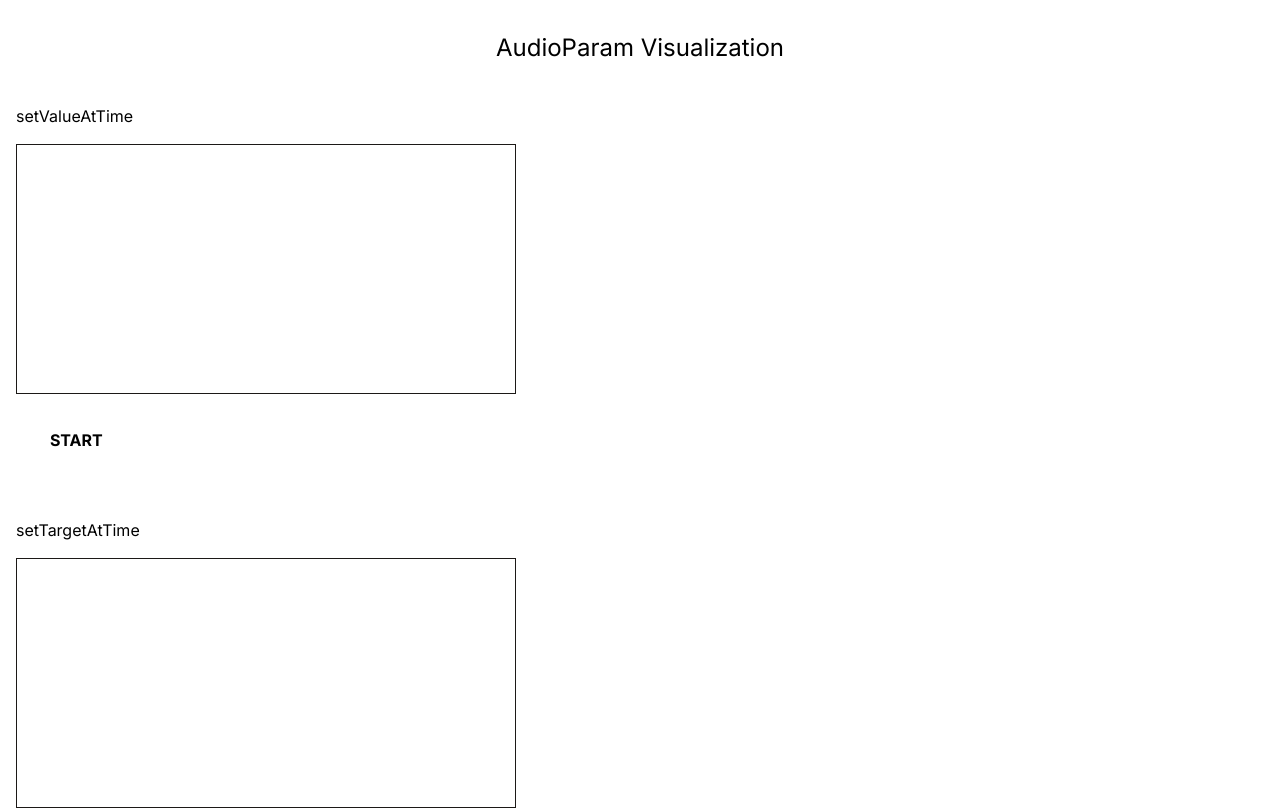
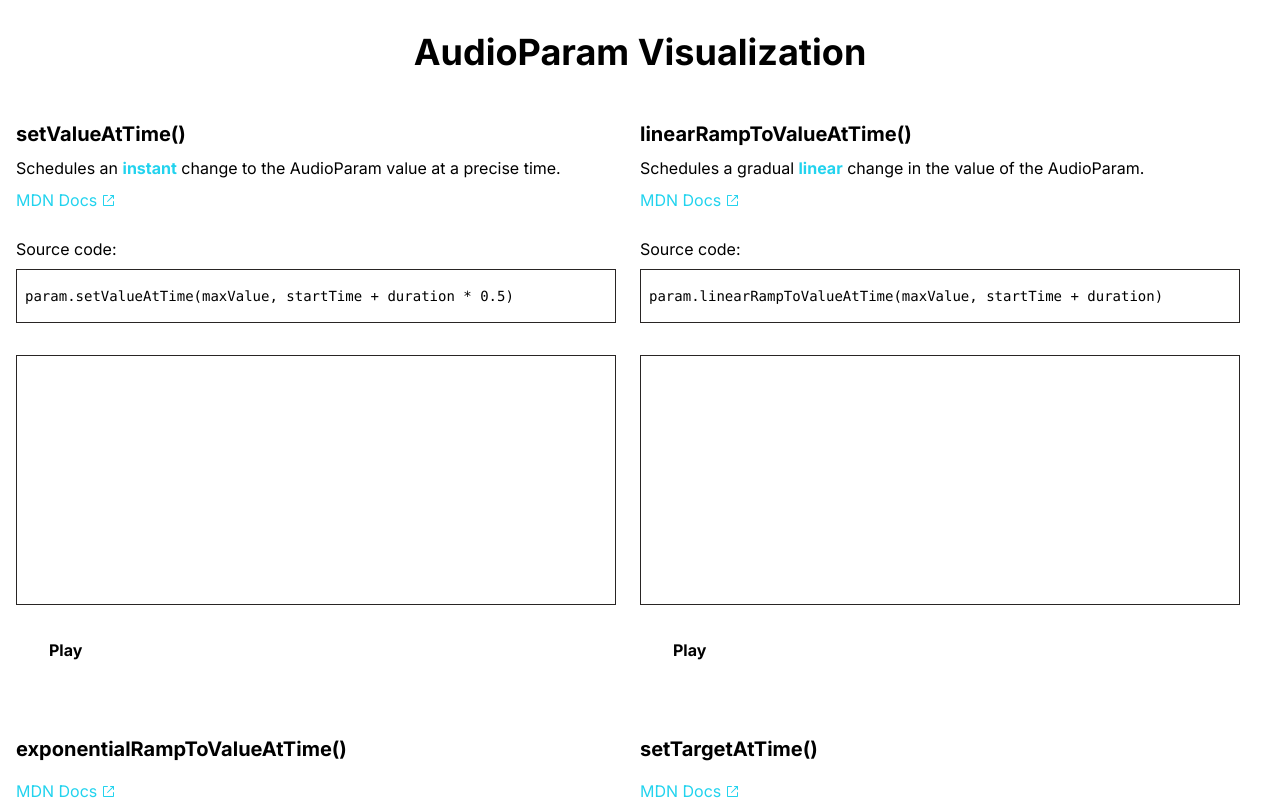
Before and after one commit to satelllte/audioparam-visualization, a Next.js app: page / in a window 1280 px wide. Shown: the top 809 px of the page. Built offline with nearby package versions, Linux system fonts and the light colour scheme.

Commit message:
visualization: description + code (WIP)

```diff
--- a/src/components/blocks/Button.tsx
+++ b/src/components/blocks/Button.tsx
@@ -17,7 +17,7 @@ export const Button = forwardRef<HTMLButtonElement, ButtonProps>((
   return (
     <ButtonBase
       ref={ref}
-      className='border-white hover:bg-zinc-900/75 focus:bg-zinc-900/90 active:bg-zinc-900 '
+      className='border-white/50 hover:bg-zinc-900/75 focus:bg-zinc-900/90 active:bg-zinc-900 '
       {...props}
     />
   )
--- a/src/components/blocks/ButtonBase.tsx
+++ b/src/components/blocks/ButtonBase.tsx
@@ -13,7 +13,7 @@ export const ButtonBase = forwardRef<HTMLButtonElement, ButtonBaseProps>((
   return (
     <button
       ref={ref}
-      className={`cursor-auto py-4 px-8 --w-full uppercase font-bold border-2 disabled:opacity-50 transition-all ${className}`}
+      className={`cursor-auto py-4 px-8 --w-full --uppercase font-bold border disabled:opacity-50 transition-all ${className}`}
       {...rest}
     />
   )
--- /dev/null
+++ b/src/components/icons/IconExternalLink.tsx
@@ -0,0 +1,21 @@
+/**
+ * Source: https://icons.radix-ui.com/
+ */
+export const IconExternalLink = () => {
+  return (
+    <svg
+      width="15"
+      height="15"
+      viewBox="0 0 15 15"
+      fill="none"
+      xmlns="http://www.w3.org/2000/svg"
+    >
+      <path
+        d="M3 2C2.44772 2 2 2.44772 2 3V12C2 12.5523 2.44772 13 3 13H12C12.5523 13 13 12.5523 13 12V8.5C13 8.22386 12.7761 8 12.5 8C12.2239 8 12 8.22386 12 8.5V12H3V3L6.5 3C6.77614 3 7 2.77614 7 2.5C7 2.22386 6.77614 2 6.5 2H3ZM12.8536 2.14645C12.9015 2.19439 12.9377 2.24964 12.9621 2.30861C12.9861 2.36669 12.9996 2.4303 13 2.497L13 2.5V2.50049V5.5C13 5.77614 12.7761 6 12.5 6C12.2239 6 12 5.77614 12 5.5V3.70711L6.85355 8.85355C6.65829 9.04882 6.34171 9.04882 6.14645 8.85355C5.95118 8.65829 5.95118 8.34171 6.14645 8.14645L11.2929 3H9.5C9.22386 3 9 2.77614 9 2.5C9 2.22386 9.22386 2 9.5 2H12.4999H12.5C12.5678 2 12.6324 2.01349 12.6914 2.03794C12.7504 2.06234 12.8056 2.09851 12.8536 2.14645Z"
+        fill="currentColor"
+        fillRule="evenodd"
+        clipRule="evenodd"
+      />
+    </svg>
+  )
+}
--- a/src/components/visualizations/CanvasDrawer.ts
+++ b/src/components/visualizations/CanvasDrawer.ts
@@ -35,7 +35,7 @@ export class CanvasDrawer {
 
     const draw = () => {
       this._context.strokeStyle = '#ffffff'
-      this._context.lineWidth = 4
+      this._context.lineWidth = 5
       this._context.beginPath()
       const x1 = Math.round(this._xPrev * this._canvas.width)
       const x2 = Math.round(this._x * this._canvas.width)
--- /dev/null
+++ b/src/components/visualizations/Paragraph.tsx
@@ -0,0 +1,19 @@
+interface HighlightProps {
+  children: string
+}
+
+export const Highlight = ({ children }: HighlightProps) => {
+  return (
+    <span className="font-bold text-cyan-400">{children}</span>
+  )
+}
+
+interface ParagraphProps {
+  children: React.ReactNode
+}
+
+export const Paragraph = ({ children }: ParagraphProps) => {
+  return (
+    <p>{children}</p>
+  )
+}
--- a/src/components/visualizations/Visualization.tsx
+++ b/src/components/visualizations/Visualization.tsx
@@ -1,5 +1,7 @@
+import Link from "next/link"
 import { useEffect, useRef } from "react"
 import { Button } from "@/components/blocks/Button"
+import { IconExternalLink } from "@/components/icons/IconExternalLink"
 import { CanvasDrawer } from "./CanvasDrawer"
 
 const duration = 1
@@ -18,11 +20,15 @@ export type AudioProcessingSchedulerFn = (options: AudioProcessingSchedulerOptio
 
 interface Props {
   title: string
+  description?: React.ReactNode
+  code?: string
   scheduleAudioProcessing: AudioProcessingSchedulerFn
 }
 
 export const Visualization = ({
   title,
+  description,
+  code,
   scheduleAudioProcessing,
 }: Props) => {
   const canvasRef = useRef<HTMLCanvasElement>(null)
@@ -82,18 +88,40 @@ export const Visualization = ({
     })
   }
 
+  const mdnUrl = `https://developer.mozilla.org/en-US/docs/Web/API/AudioParam/${title}`
+
   return (
-    <div className="py-6 max-w-xl">
-      <h2>{title}</h2>
-      <div className='my-4 relative w-[500px] h-[250px] max-w-full'>
+    <div className="py-6 w-full max-w-[600px]">
+      <h2 className="py-2 text-xl font-bold">{`${title}()`}</h2>
+      {description && (
+        <div>{description}</div>
+      )}
+      <div className="pb-4 pt-2">
+        <Link
+          className="text-cyan-400 inline-flex gap-1 items-center border-b border-b-transparent hover:border-b-cyan-400 motion-safe:transition-colors"
+          href={mdnUrl}
+          target="_blank"
+        >
+          MDN Docs <IconExternalLink/>
+        </Link>
+      </div>
+      {code && (
+        <div className="py-2">
+          <h3>Source code:</h3>
+          <pre className="border border-stone-800 --rounded-md my-2 px-2 py-4 text-xs sm:text-sm --pt-1 --pb-4 overflow-x-auto">
+            {code}
+          </pre>
+        </div>
+      )}
+      <div className='my-4 relative h-[250px] max-w-full'>
         <canvas
-          className="absolute inset-0 p-1 w-full h-full border border-stone-900 --bg-[length:10px_10px] --bg-[radial-gradient(theme(colors.sky[900])_10%,_transparent_10%)]"
+          className="absolute inset-0 p-1 w-full h-full border border-stone-800 --bg-[length:10px_10px] --bg-[radial-gradient(theme(colors.sky[900])_10%,_transparent_10%)]"
           ref={canvasRef}
-          width={500}
+          width={600}
           height={250}
         />
       </div>
-      <Button onClick={onStart}>Start</Button>
+      <Button onClick={onStart}>Play</Button>
     </div>
   )
 }
--- a/src/components/visualizations/VisualizationLinearRampToValueAtTime.tsx
+++ b/src/components/visualizations/VisualizationLinearRampToValueAtTime.tsx
@@ -1,4 +1,16 @@
 import { type AudioProcessingSchedulerFn, Visualization } from "./Visualization"
+import { Paragraph, Highlight } from './Paragraph'
+
+const Description = () => {
+  return (
+    <Paragraph>
+      Schedules a gradual <Highlight>linear</Highlight> change in the value of the AudioParam.
+    </Paragraph>
+  )
+}
+
+const code =
+`param.linearRampToValueAtTime(maxValue, startTime + duration)`
 
 export const VisualizationLinearRampToValueAtTime = () => {
   const scheduleAudioProcessing: AudioProcessingSchedulerFn = ({
@@ -14,6 +26,8 @@ export const VisualizationLinearRampToValueAtTime = () => {
   return (
     <Visualization
       title="linearRampToValueAtTime"
+      description={<Description/>}
+      code={code}
       scheduleAudioProcessing={scheduleAudioProcessing}
     />
   )
--- a/src/components/visualizations/VisualizationSetValueAtTime.tsx
+++ b/src/components/visualizations/VisualizationSetValueAtTime.tsx
@@ -1,4 +1,16 @@
 import { type AudioProcessingSchedulerFn, Visualization } from "./Visualization"
+import { Paragraph, Highlight } from './Paragraph'
+
+const Description = () => {
+  return (
+    <Paragraph>
+      Schedules an <Highlight>instant</Highlight> change to the AudioParam value at a precise time.
+    </Paragraph>
+  )
+}
+
+const code =
+`param.setValueAtTime(maxValue, startTime + duration * 0.5)`
 
 export const VisualizationSetValueAtTime = () => {
   const scheduleAudioProcessing: AudioProcessingSchedulerFn = ({
@@ -14,6 +26,8 @@ export const VisualizationSetValueAtTime = () => {
   return (
     <Visualization
       title="setValueAtTime"
+      description={<Description/>}
+      code={code}
       scheduleAudioProcessing={scheduleAudioProcessing}
     />
   )
--- a/src/pages/index.tsx
+++ b/src/pages/index.tsx
@@ -1,10 +1,10 @@
 import Head from 'next/head'
 import {
   VisualizationSetValueAtTime,
+  VisualizationLinearRampToValueAtTime,
+  VisualizationExponentialRampToValueAtTime,
   VisualizationSetTargetAtTime,
   VisualizationSetValueCurveAtTime,
-  VisualizationLinearRampToValueAtTime,
-  VisualizationExponentialRampToValueAtTime,
   VisualizationCancelAndHoldAtTime,
   VisualizationCancelScheduledValues,
 } from '@/components/visualizations'
@@ -20,15 +20,17 @@ const HomePage = () => {
       </Head>
       <div className='p-4'>
         <header className='py-4'>
-          <h1 className='text-2xl text-center'>AudioParam Visualization</h1>
+          <h1 className='font-bold text-3xl md:text-4xl text-center'>AudioParam Visualization</h1>
         </header>
-        <VisualizationSetValueAtTime/>
-        <VisualizationSetTargetAtTime/>
-        <VisualizationSetValueCurveAtTime/>
-        <VisualizationLinearRampToValueAtTime/>
-        <VisualizationExponentialRampToValueAtTime/>
-        <VisualizationCancelAndHoldAtTime/>
-        <VisualizationCancelScheduledValues/>
+        <main className='mx-auto flex flex-col items-center xl:grid grid-cols-2 justify-center'>
+          <VisualizationSetValueAtTime/>
+          <VisualizationLinearRampToValueAtTime/>
+          <VisualizationExponentialRampToValueAtTime/>
+          <VisualizationSetTargetAtTime/>
+          <VisualizationSetValueCurveAtTime/>
+          <VisualizationCancelAndHoldAtTime/>
+          <VisualizationCancelScheduledValues/>
+        </main>
       </div>
     </>
   )
```
